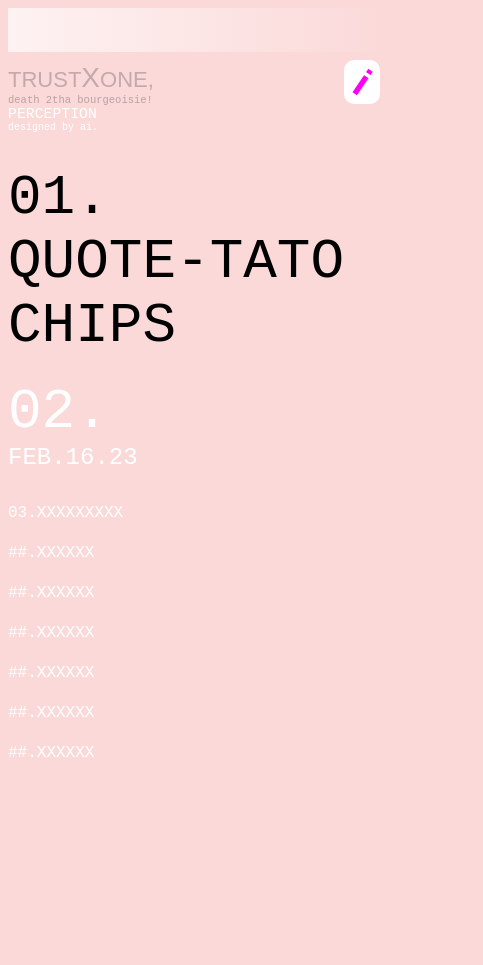
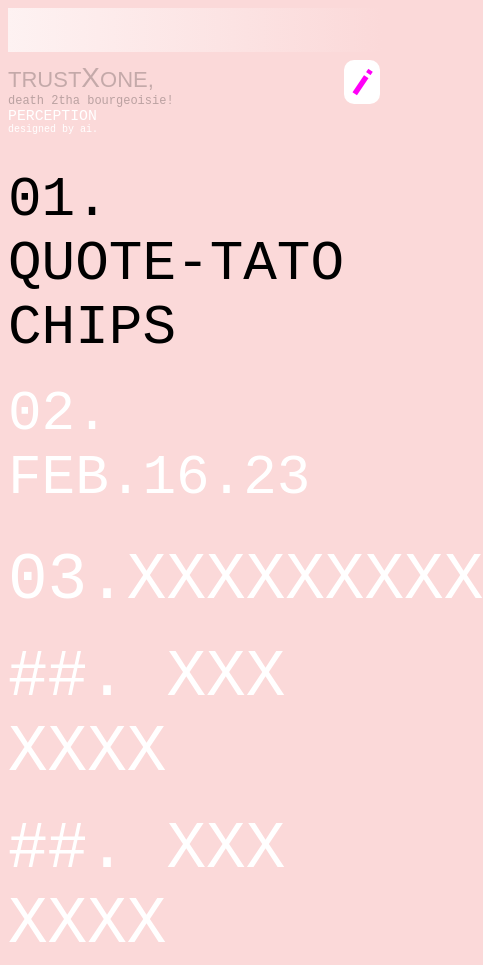
Before and after one commit to trustxone/perception, a plain HTML site: page index.html in a window 390 px wide. Shown: the top 965 px of the page, 483 px wide, since content can reach past the window. Before the commit the page ends 844 px from the top, so only its background shows below. Drawn offline with Linux system fonts and the light colour scheme.

Commit message:
Update index.html

```diff
--- a/index.html
+++ b/index.html
@@ -230,7 +230,7 @@
       }
       #secondline {
         margin-top: 0px;
-        font-size: 10.5px;
+        font-size: 12px;
         margin-bottom: 0px;
         color:rgba(0, 0, 0, 0.26);
       }
@@ -261,41 +261,41 @@
         color: white;
       }
       #dropotwo {
-        font-size: 24px;
+        font-size: 56px;
         color: white;
       }
       #othree {
-        font-size: 16px;
+        font-size: 66px;
         margin-bottom: 22px;
         color: white;
       }
       #ofour {
-        font-size: 16px;
+        font-size: 66px;
         margin-bottom: 22px;
         color: white;
       }
       #ofive {
-        font-size: 16px;
+        font-size: 66px;
         margin-bottom: 22px;
         color: white;
       }
       #osix {
-        font-size: 16px;
+        font-size: 66px;
         margin-bottom: 22px;
         color: white;
       }
       #oseven {
-        font-size: 16px;
+        font-size: 66px;
         margin-bottom: 22px;
         color: white;
       }
       #oeight {
-        font-size: 16px;
+        font-size: 66px;
         margin-bottom: 22px;
         color: white;
       }
       #onine {
-        font-size: 16px;
+        font-size: 66px;
         margin-bottom: 22px;
         color: white;
       }
@@ -316,7 +316,7 @@
   margin-right: 10px;
 }
 #info-window {
-  font-size: 16px;
+  font-size: 24px;
 }
 
       }
@@ -340,12 +340,12 @@
   <p id="otwo">02.</p>
   <p id="dropotwo"><span>FEB.16.23</span></p>
   <p id="othree">03.XXXXXXXXX</p>
-  <p id="ofour">##.XXXXXX</p>
-  <p id="ofive">##.XXXXXX</p>
-  <p id="osix">##.XXXXXX</p>
-  <p id="oseven">##.XXXXXX</p>
-  <p id="oeight">##.XXXXXX</p>
-  <p id="onine">##.XXXXXX</p>
+  <p id="ofour">##. XXX XXXX</p>
+  <p id="ofive">##. XXX XXXX</p>
+  <p id="osix">##. XXX XXXX</p>
+  <p id="oseven">##. XXX XXXX</p>
+  <p id="oeight">##. XXX XXXX</p>
+  <p id="onine">##. XXX XXXX</p>
   <button id="info-button"><span>i</span></button>
   <div id="info-window">
     <p>Press: illuminati@TRUSTXONE.XYZ Marketing: perception@TRUSTXONE.XYZ</p>
```
